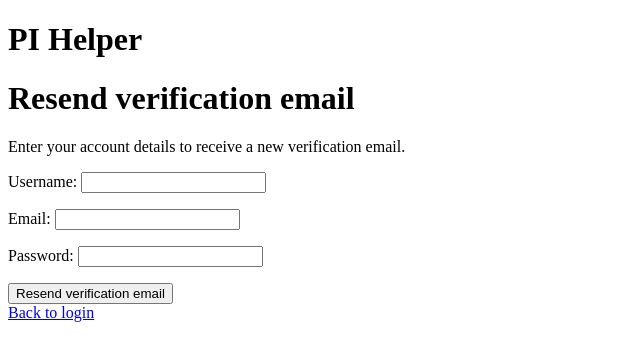
After one commit to r0att/PI-Helper, a Django app: page /accounts/resend-verification/ in a window 1280 px wide. The commit adds this page. Shown: the top 361 px of the page, without its empty margins (0-640 px from the left). Run offline with Django 5.2, Linux system fonts and the light colour scheme.

Commit message:
Add verification email resend limits

```diff
--- a/accounts/forms.py
+++ b/accounts/forms.py
@@ -100,3 +100,45 @@ class ChangePasswordForm(forms.Form):
             )
 
         return cleaned_data
+
+
+class ResendVerificationForm(forms.Form):
+    username = forms.CharField()
+    email = forms.EmailField()
+    password = forms.CharField(
+        widget=forms.PasswordInput,
+    )
+
+    def clean(self):
+        cleaned_data = super().clean()
+
+        username = cleaned_data.get("username")
+        email = cleaned_data.get("email")
+        password = cleaned_data.get("password")
+
+        if not username or not email or not password:
+            return cleaned_data
+
+        try:
+            user = User.objects.get(
+                username=username,
+                email=email,
+            )
+        except User.DoesNotExist:
+            raise forms.ValidationError(
+                "Invalid account details."
+            )
+
+        if user.is_active:
+            raise forms.ValidationError(
+                "This account is already verified."
+            )
+
+        if not user.check_password(password):
+            raise forms.ValidationError(
+                "Invalid account details."
+            )
+
+        self.user = user
+
+        return cleaned_data
--- a/accounts/models.py
+++ b/accounts/models.py
@@ -4,6 +4,7 @@ from django.contrib.auth.models import AbstractUser
 from django.db.models.signals import post_save
 from django.db import models
 from django.dispatch import receiver
+from django.utils import timezone
 
 
 class User(AbstractUser):
@@ -48,6 +49,9 @@ class EmailVerificationToken(models.Model):
     user = models.OneToOneField(User, on_delete=models.CASCADE)
     token = models.UUIDField(default=uuid.uuid4, unique=True)
     created_at = models.DateTimeField(auto_now_add=True)
+    last_sent_at = models.DateTimeField(auto_now=True)
+    send_count = models.PositiveIntegerField(default=1)
+    send_window_started_at = models.DateTimeField(auto_now_add=True)
 
     def __str__(self) -> str:
         return self.user.username
--- a/accounts/templates/accounts/login.html
+++ b/accounts/templates/accounts/login.html
@@ -30,6 +30,12 @@
     </p>
 
     <p>
+        <a href="{% url 'resend_verification' %}">
+            Resend verification email
+        </a>
+    </p>
+
+    <p>
         <a href="{% url 'home' %}">Continue as guest</a>
     </p>
 
--- /dev/null
+++ b/accounts/templates/accounts/resend_verification.html
@@ -0,0 +1,29 @@
+{% extends "accounts_base.html" %}
+
+{% block title %}
+    Resend verification email - PI Helper
+{% endblock %}
+
+{% block account_content %}
+
+    <h1>Resend verification email</h1>
+
+    <p>
+        Enter your account details to receive a new verification email.
+    </p>
+
+    <form method="post">
+        {% csrf_token %}
+
+        {{ form.as_p }}
+
+        <button type="submit">
+            Resend verification email
+        </button>
+    </form>
+
+    <a href="{% url 'login' %}">
+        Back to login
+    </a>
+
+{% endblock %}
--- a/accounts/urls.py
+++ b/accounts/urls.py
@@ -11,6 +11,8 @@ from .views import (
     check_username,
     change_email,
     confirm_email_change,
+    resend_verification,
+    check_registration_username,
 )
 
 
@@ -25,4 +27,6 @@ urlpatterns = [
     path("check-username/", check_username, name="check_username"),
     path("change-email/", change_email, name="change_email"),
     path("confirm-email-change/<uuid:token>/", confirm_email_change, name="confirm_email_change"),
+    path("resend-verification/", resend_verification, name="resend_verification"),
+    path("check-registration-username/", check_registration_username, name="check_registration_username"),
 ]
--- a/accounts/views.py
+++ b/accounts/views.py
@@ -1,3 +1,7 @@
+import uuid
+
+from datetime import timedelta
+
 from django.contrib.auth.decorators import login_required
 from django.contrib.auth.hashers import make_password
 from django.contrib.auth import authenticate, login, logout
@@ -5,6 +9,7 @@ from django.core.mail import send_mail
 from django.shortcuts import render, redirect
 from django.urls import reverse
 from django.http import JsonResponse
+from django.utils import timezone
 
 from .forms import (
     RegistrationForm,
@@ -12,12 +17,13 @@ from .forms import (
     UsernameForm,
     ChangePasswordForm,
     ChangeEmailForm,
+    ResendVerificationForm,
 )
 from .models import (
     EmailChangeToken,
     EmailVerificationToken,
     PasswordChangeToken,
-    User
+    User,
 )
 
 def register(request):
@@ -48,6 +54,87 @@ def register(request):
         form = RegistrationForm()
 
     return render(request, "accounts/register.html", {"form": form})
+
+def resend_verification(request):
+    if request.method == "POST":
+        form = ResendVerificationForm(request.POST)
+
+        if form.is_valid():
+            user = form.user
+            verification_token = EmailVerificationToken.objects.get(
+                user=user
+            )
+
+            now = timezone.now()
+
+            if now - verification_token.send_window_started_at >= timedelta(
+                hours=1
+            ):
+                verification_token.send_count = 1
+                verification_token.send_window_started_at = now
+            else:
+                if now - verification_token.last_sent_at < timedelta(
+                    minutes=2,
+                ):
+                    form.add_error(
+                        "email",
+                        "You can request another email in less than 2 minutes.",
+                    )
+
+                    return render(
+                        request,
+                        "accounts/resend_verification.html",
+                        {"form": form},
+                    )
+
+                if verification_token.send_count >= 5:
+                    form.add_error(
+                        None,
+                        "You have reached the email limit. Try again later.",
+                    )
+
+                    return render(
+                        request,
+                        "accounts/resend_verification.html",
+                        {"form": form},
+                    )
+
+                verification_token.send_count += 1
+
+            verification_token.token = uuid.uuid4()
+            verification_token.last_sent_at = now
+            verification_token.save()
+
+            verification_url = request.build_absolute_uri(
+                reverse(
+                    "verify_email",
+                    args=[verification_token.token],
+                )
+            )
+
+            send_mail(
+                "Verify your email - PI Helper",
+                (
+                    "Click the link below to verify your email:\n\n"
+                    f"{verification_url}"
+                ),
+                None,
+                [user.email],
+            )
+
+            return render(
+                request,
+                "accounts/resend_verification_sent.html",
+            )
+
+    else:
+        form = ResendVerificationForm()
+
+    return render(
+        request,
+        "accounts/resend_verification.html",
+        {"form": form},
+    )
 
 def login_view(request):
     if request.method == "POST":
@@ -151,6 +238,20 @@ def check_username(request):
         username=username
     ).exclude(
         pk=request.user.pk
+    ).exists()
+
+    return JsonResponse(
+        {"available": not username_exists}
+    )
+
+def check_registration_username(request):
+    username = request.GET.get("username", "").strip()
+
+    if not username:
+        return JsonResponse({"available": False})
+
+    username_exists = User.objects.filter(
+        username=username
     ).exists()
 
     return JsonResponse(
```
Also changed, not shown: accounts/templates/accounts/register.html (+10 -0 lines), accounts/templates/accounts/resend_verification_sent.html (added, +19 -0 lines), static/js/register.js (added, +46 -0 lines), accounts/migrations/0007_emailverificationtoken_last_sent_at_and_more.py (added), accounts/migrations/0008_emailverificationtoken_send_window_started_at.py (added), db.sqlite3.
